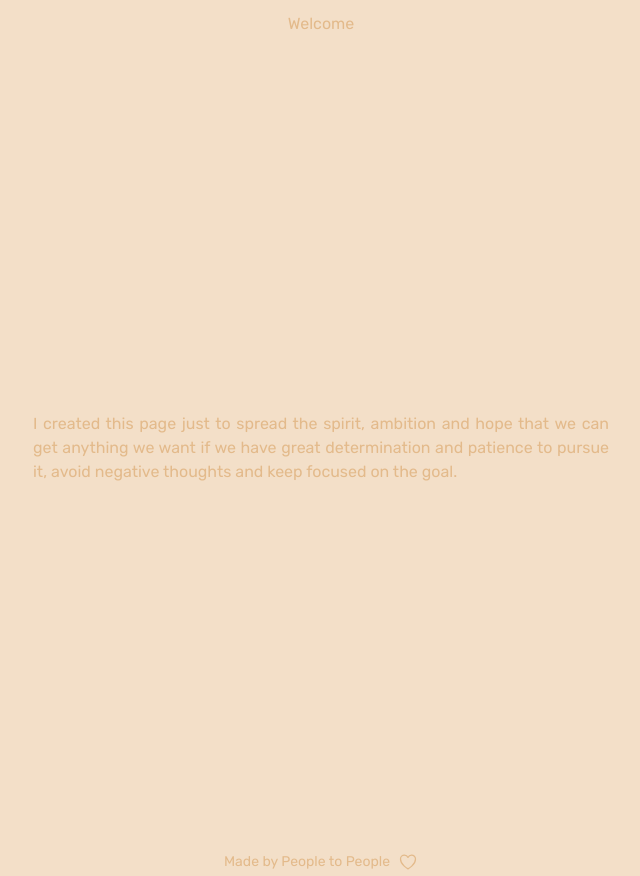
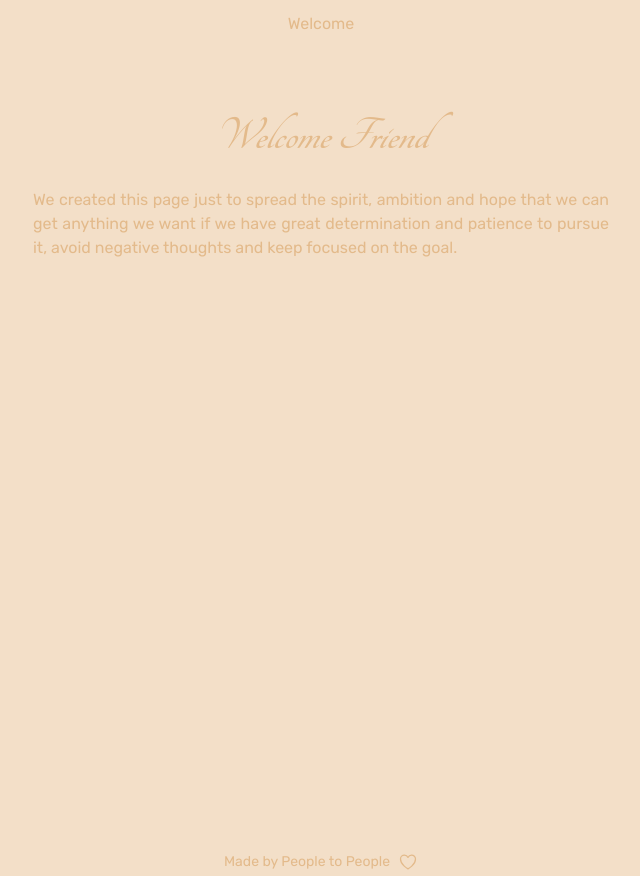
Before and after one commit to tcandra24/say-hi-to-me, a Vue app: page /welcome in a window 1280 px wide. Shown: the whole page, without its empty margins (319-959 px from the left). Built offline with nearby package versions, Linux system fonts and the light colour scheme.

Commit message:
Rev Welcom Page

```diff
--- a/src/App.vue
+++ b/src/App.vue
@@ -13,7 +13,7 @@ import { HeartIcon } from "@heroicons/vue/24/outline";
         </ul>
       </nav>
     </header>
-    <main class="container-envelope">
+    <main>
       <router-view v-slot="{ Component }">
         <transition name="fade" mode="out-in">
           <component :is="Component" :key="$route.fullPath" />
--- a/src/views/home.vue
+++ b/src/views/home.vue
@@ -1,5 +1,5 @@
 <template>
-  <div>
+  <div class="container-envelope">
     <div class="wrapper shadow-lg">
       <div class="lid one"></div>
       <div class="lid two"></div>
--- a/src/views/letter.vue
+++ b/src/views/letter.vue
@@ -1,4 +1,5 @@
 <template>
+  <div class="container-envelope">
     <div class="max-w-xl bg-[#f9f9f9] rounded-lg text-center align-middle flex items-center py-5 px-7 flex-col gap-5 shadow-lg">
       <div class="flex text-gray-300 items-center gap-3">
         <hr class="w-12 h-0.5 rounded-sm border-0 bg-gray-300" />
@@ -6,6 +7,7 @@
         <hr class="w-12 h-0.5 rounded-sm border-0 bg-gray-300" />
       </div>
       <p class="tangerine-italic lg:text-[4rem] text-[3rem]">{{ searchLetter && searchLetter.text }}</p>
+    </div>
   </div>
 </template>
 
--- a/src/views/welcome.vue
+++ b/src/views/welcome.vue
@@ -3,9 +3,12 @@
 </script>
 
 <template>
-  <div class="max-w-xl text-justify">
-    <p class="text-[#e3ba8b] rubik-regular">
-      I created this page just to spread the spirit, ambition and hope that we can get anything we want if we have great determination and patience to pursue it, avoid negative thoughts and keep focused on the goal.
-    </p>
+  <div class="w-full flex justify-center h-svh">
+    <div class="max-w-xl">
+      <h1 class="text-[#e3ba8b] tangerine-italic text-5xl text-center !mt-16 !mb-7">Welcome Friend</h1>
+      <p class="text-[#e3ba8b] rubik-regular text-justify">
+        We created this page just to spread the spirit, ambition and hope that we can get anything we want if we have great determination and patience to pursue it, avoid negative thoughts and keep focused on the goal.
+      </p>
+    </div>
   </div>
 </template>
```
Lines whose indentation alone changed are shown as unchanged.
